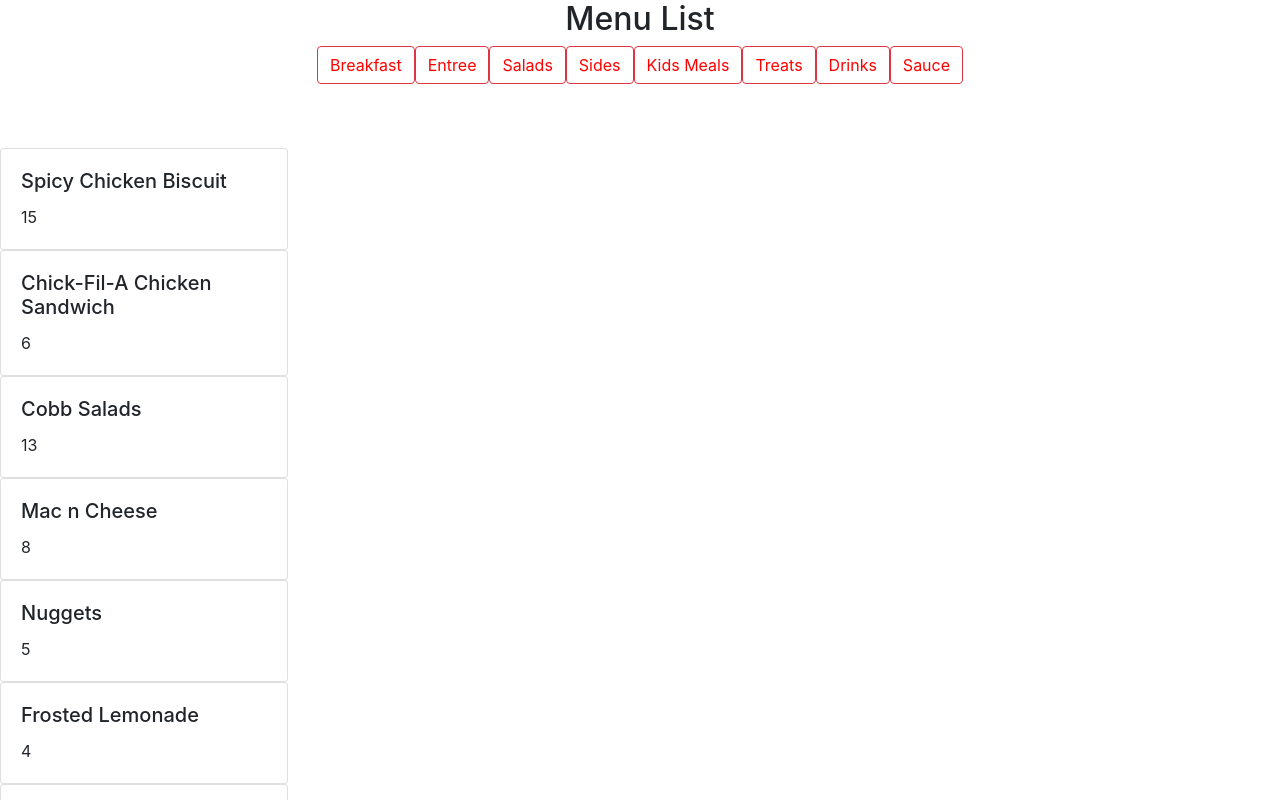
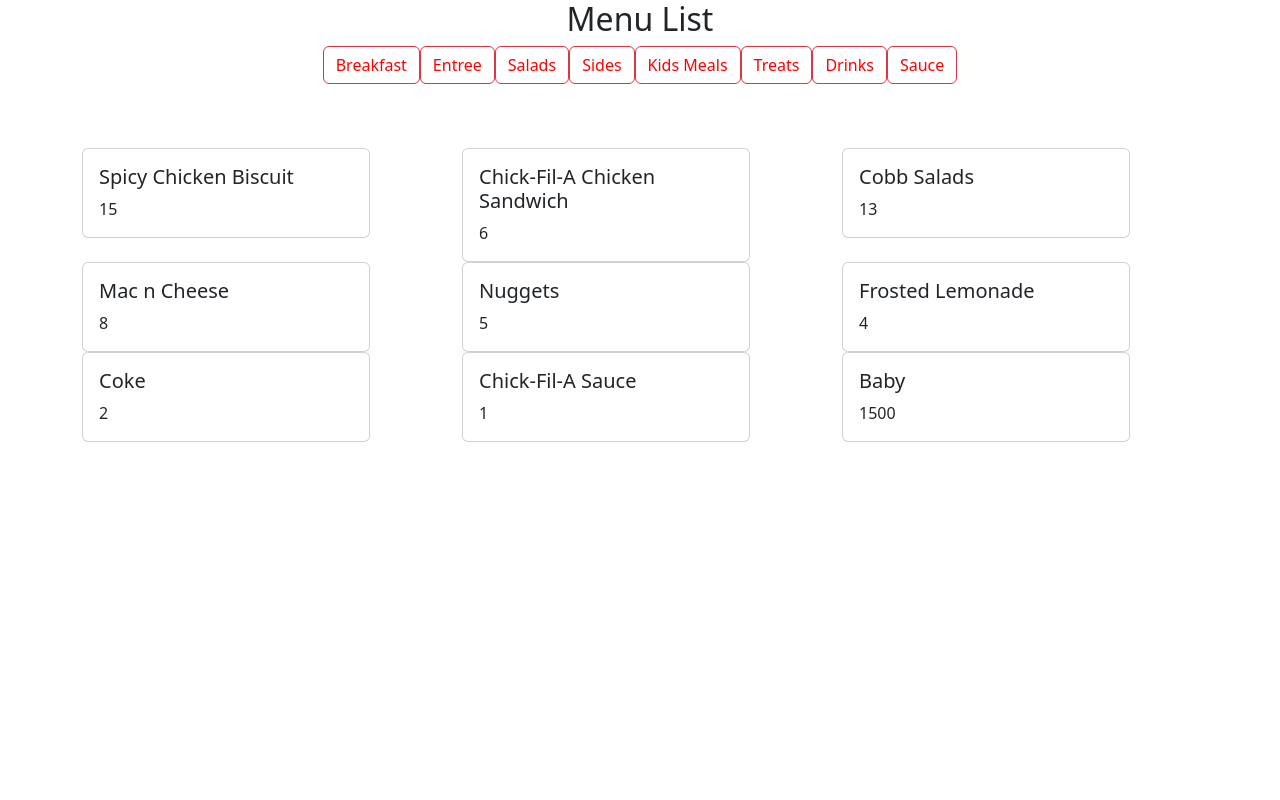
Before and after one commit to CSCE315-F22-Taele/Team-54-Project_3, a React (Create React App) app in the folder my-app/: page /Cashier in a window 1280 px wide. Shown: the top 800 px of the page. Built offline with nearby package versions, Linux system fonts and the light colour scheme.

Commit message:
Cards now show in a grid:

```diff
--- a/my-app/src/routes/Menu.js
+++ b/my-app/src/routes/Menu.js
@@ -1,12 +1,19 @@
-import React from "react";
+import React, {useEffect, useState} from "react";
 import Card from 'react-bootstrap/Card';
+import "bootstrap/dist/css/bootstrap.min.css";
+import Row from 'react-bootstrap/Row';
+import Col from 'react-bootstrap/Col';
+import Container from 'react-bootstrap/Container';
 
 const Menu = ({ items }) => {
+  const columnsPerRow = 3;
+
+  const getColumnsForRow = () => {
+    return items.map((item) => {
+      const { id, title, desc, price } = item;
+
       return (
-    <div className="grid">
-      {items.map((item) => {
-        const { id, title, desc, price } = item;
-        return (
+        <Col>
           <Card style={{ width: '18rem' }}key={id} className="box">
               <Card.Body>
                   <Card.Title>{title}</Card.Title>
@@ -15,10 +22,17 @@
                   </Card.Text>
               </Card.Body>
           </Card>
+        </Col>
+      );
+    });
+  };
 
-        );
-      })}
-    </div>
+  return (
+    <Container>
+      <Row xs={1} md={columnsPerRow}>
+          {getColumnsForRow()}
+      </Row>
+    </Container>
   );
 };
 
```
Lines whose indentation alone changed are shown as unchanged.
